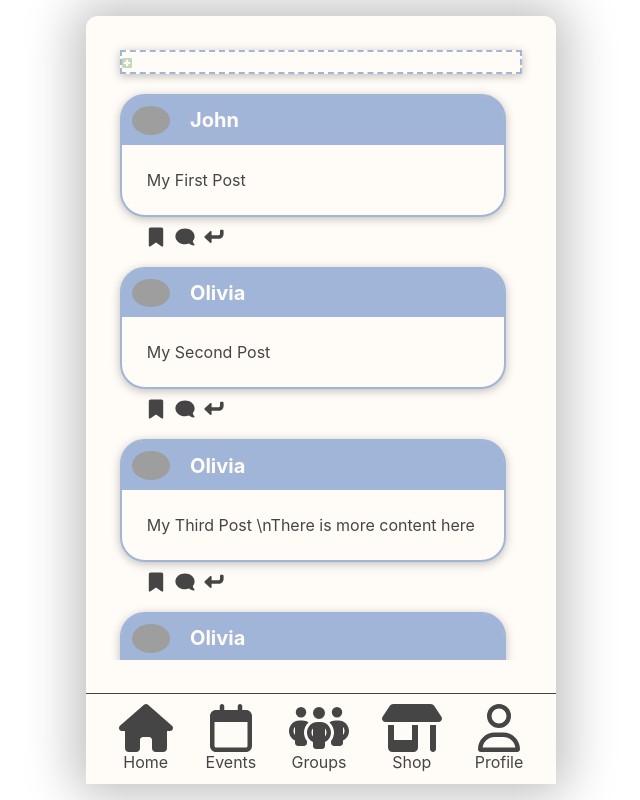
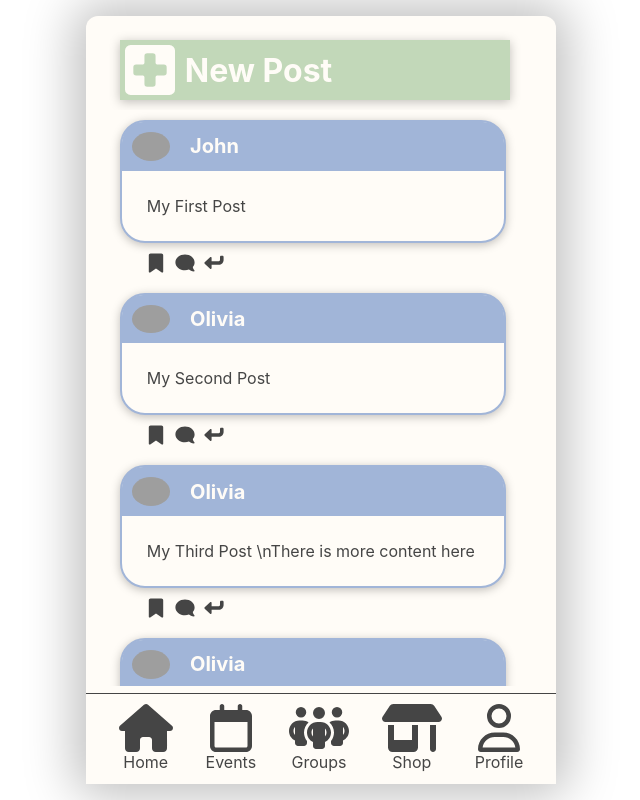
Before and after one commit to brian-ngyn/PawPrints, a React app: page / in a window 1280 px wide. Shown: the whole page, without its empty margins (319-959 px from the left). Built offline with nearby package versions, Linux system fonts and the light colour scheme; grey boxes are pictures that could not be loaded; the HTML template or start-up script is replaced by a standard one.

Commit message:
Got the plus icon and new post buttons marginally working

```diff
--- a/src/PlusIcon/index.module.scss
+++ /dev/null
@@ -1,8 +0,0 @@
-.plusIcon {
-  position: relative;
-}
-
-img {
-  margin: 10px;
-  border-radius: 50%;
-}
--- a/src/components/NewPostButton/index.module.scss
+++ b/src/components/NewPostButton/index.module.scss
@@ -1,8 +1,22 @@
 .newPostButton {
-  display: flexbox;
-  //width: 95%;
-  border: 2px dashed var(--primary-blue); //primary blue
-  justify-content: space-evenly;
-  margin: 10px;
+  display: flex;
+  justify-content: left;
+  padding: 5px 5px 5px 5px;
+  width: 90%;
+  margin-left: 10px;
+  margin-bottom: 10px;
   box-shadow: 0 2px 10px 0px var(--shadow-colour);
+  align-items: center;
+  background-color: var(--primary-green);
 }
+
+.newPostText {
+  display: block;
+  font-size: 2em;
+  color: var(--primary-white);
+  font-weight: bold;
+  justify-content: left;
+  align-items: center;
+  text-align: center;
+  margin-left: 10px;
+}
--- a/src/components/NewPostButton/index.tsx
+++ b/src/components/NewPostButton/index.tsx
@@ -10,7 +10,7 @@ import { memo } from 'react';
 import { useNavigate } from 'react-router';
 
 import styles from './index.module.scss';
-import PlusIcon from '../../PlusIcon';
+import PlusIcon from '../PlusIcon';
 
 //we are using primary green for this, but hardcoded right now
 //also need to implement navigation to newpost page, right now it just goes to home
@@ -19,7 +19,8 @@ const NewPostButton = () => {
 
   return (
     <div className={styles.newPostButton} onClick={() => navigate('/')}>
-      <PlusIcon width={10} height={10} colour= {"#c2d8b9"}></PlusIcon>
+      <PlusIcon width={50} height={50} colour= {"#fffcf7"}></PlusIcon>
+      <div className={styles.newPostText}>New Post</div>
     </div>
   );
 };
--- /dev/null
+++ b/src/components/PlusIcon/index.module.scss
@@ -0,0 +1,12 @@
+.plusIcon {
+  position: relative;
+  display: flex;
+  width:fit-content;
+  margin:0px;
+  padding: -1px -1px -1px -1px;
+}
+
+/*img {
+  margin: 10px;
+  border-radius: 50%;
+}*/
--- a/src/PlusIcon/index.tsx
+++ b/src/components/PlusIcon/index.tsx
@@ -26,7 +26,7 @@ const PlusIcon = (props : PlusIconProps) => {
     <div className={styles.plusIcon}>
       <svg width={props.width} height={props.height} version="1.1" viewBox="0 0 90 90" xmlns="http://www.w3.org/2000/svg" fill={props.colour}>
         <g transform="translate(-60 -80)">
-          <path transform="translate(-2.7431e-7 60)" d="m70 20a10 10 0 0 0-9.9999 10v70a10 10 0 0 0 9.9999 9.9999h70a10 10 0 0 0 9.9999-9.9999v-70a10 10 0 0 0-9.9999-10zm30 15h9.9999a5 5 0 0 1 5.0002 5.0002v12a3 3 0 0 0 2.9998 3.0003h12a5 5 0 0 1 5.0002 4.9997v9.9999a5 5 0 0 1-5.0002 5.0002h-12a3 3 0 0 0-2.9998 2.9998v12a5 5 0 0 1-5.0002 4.9997h-9.9999a5 5 0 0 1-5.0002-4.9997v-12a3 3 0 0 0-2.9998-2.9998h-12a5 5 0 0 1-4.9997-5.0002v-9.9999a5 5 0 0 1 4.9997-4.9997h12a3 3 0 0 0 2.9998-3.0003v-12a5 5 0 0 1 5.0002-5.0002z" stroke-width=".26458"/>
+          <path transform="translate(0 60)" d="m70 20a10 10 0 0 0-9.9999 10v70a10 10 0 0 0 9.9999 9.9999h70a10 10 0 0 0 9.9999-9.9999v-70a10 10 0 0 0-9.9999-10zm30 15h9.9999a5 5 0 0 1 5.0002 5.0002v12a3 3 0 0 0 2.9998 3.0003h12a5 5 0 0 1 5.0002 4.9997v9.9999a5 5 0 0 1-5.0002 5.0002h-12a3 3 0 0 0-2.9998 2.9998v12a5 5 0 0 1-5.0002 4.9997h-9.9999a5 5 0 0 1-5.0002-4.9997v-12a3 3 0 0 0-2.9998-2.9998h-12a5 5 0 0 1-4.9997-5.0002v-9.9999a5 5 0 0 1 4.9997-4.9997h12a3 3 0 0 0 2.9998-3.0003v-12a5 5 0 0 1 5.0002-5.0002z" stroke-width=".26458"/>
         </g>
       </svg>
     </div>
--- a/src/components/Post/index.module.scss
+++ b/src/components/Post/index.module.scss
@@ -43,6 +43,7 @@
   margin: 10px;
   width: 50%;
   //border: 2px dashed #000000;
+
 }
 
 img {
@@ -50,6 +51,7 @@ img {
   border-radius: 50%;
 }
 
+//Need to fix this at some point because it's for the whole site
 h2 {
   display: block;
   font-size: 1.25em;
```
Also changed, not shown: src/pageLayouts/Home copy/index.module.scss (added, +42 -0 lines), src/pageLayouts/Home copy/index.tsx (added, +19 -0 lines), src/components/PlusIcon/plus_icon.svg (renamed from src/PlusIcon/plus_icon.svg).
